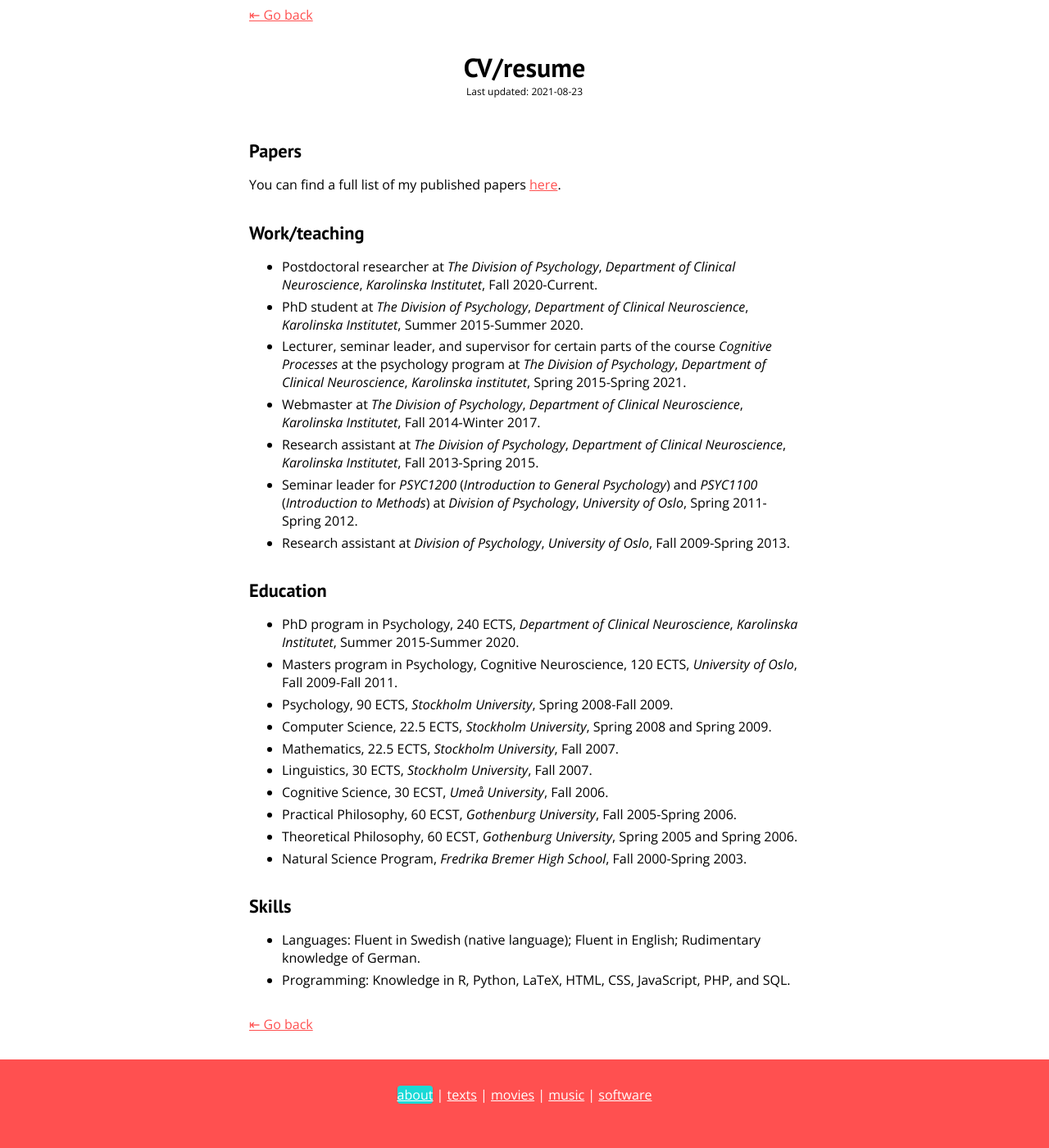
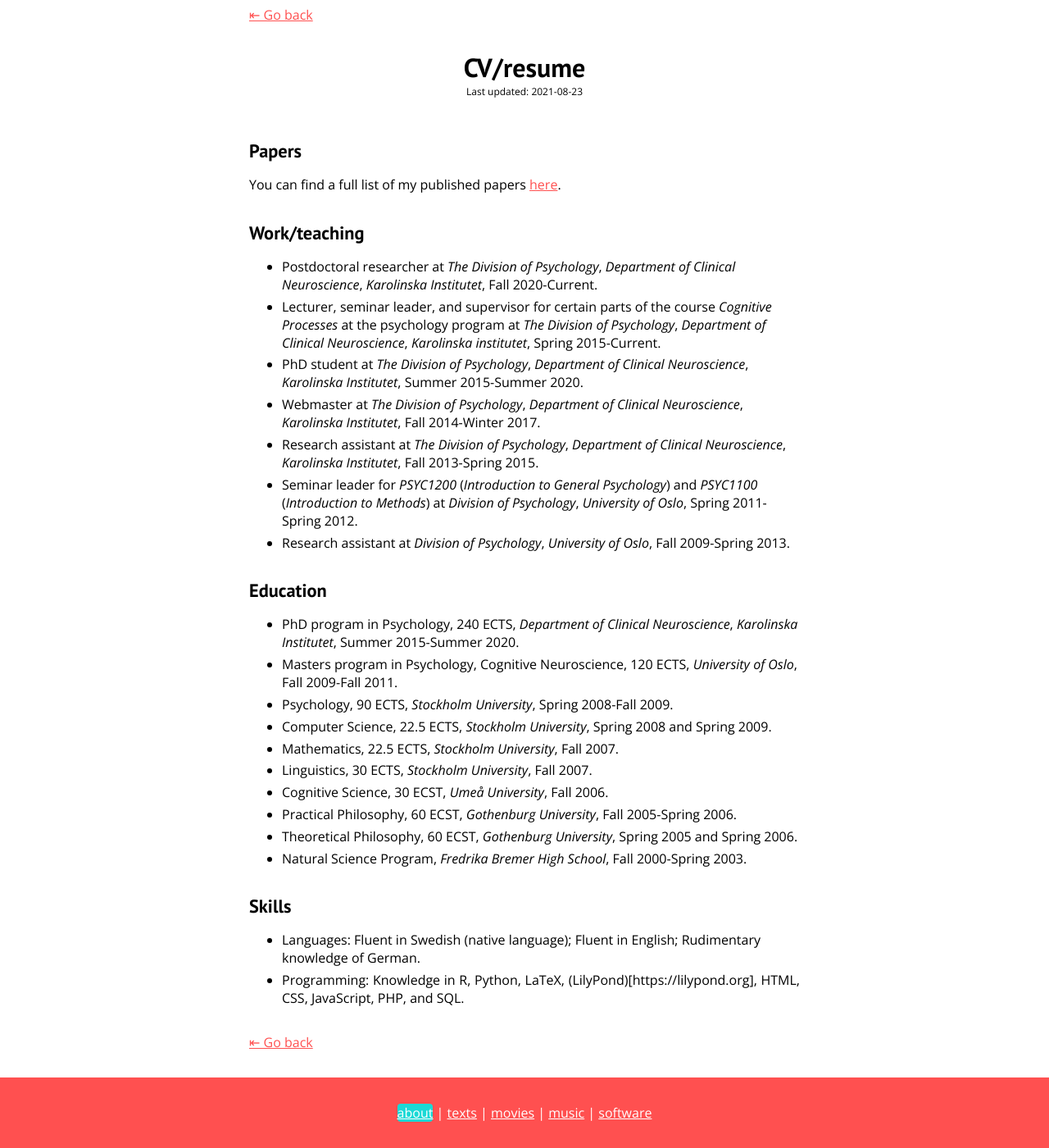
Before and after one commit to Speldosa/Speldosa.github.io, a Jekyll site: the page built from about/cv.md, in a window 1280 px wide and 1400 px high, scrolled down 176 px. Shown: the whole window at 82% size. Built offline with Jekyll 4.4.1, drawn with Linux system fonts in a browser that asks for light colours; before the commit the page ends 1554 px from its top, so only the background shows below that.

Commit message:
Update cv.md

```diff
--- a/about/cv.md
+++ b/about/cv.md
@@ -21,8 +21,8 @@ You can find a full list of my published papers [here](/texts/).
 # Work/teaching
 
 * Postdoctoral researcher at *The Division of Psychology*, *Department of Clinical Neuroscience*, *Karolinska Institutet*, Fall 2020-Current.
+* Lecturer, seminar leader, and supervisor for certain parts of the course *Cognitive Processes* at the psychology program at *The Division of Psychology*, *Department of Clinical Neuroscience*, *Karolinska institutet*, Spring 2015-Current.
 * PhD student at *The Division of Psychology*, *Department of Clinical Neuroscience*, *Karolinska Institutet*, Summer 2015-Summer 2020.
-* Lecturer, seminar leader, and supervisor for certain parts of the course *Cognitive Processes* at the psychology program at *The Division of Psychology*, *Department of Clinical Neuroscience*, *Karolinska institutet*, Spring 2015-Spring 2021.
 * Webmaster at *The Division of Psychology*, *Department of Clinical Neuroscience*, *Karolinska Institutet*, Fall 2014-Winter 2017.
 * Research assistant at *The Division of Psychology*, *Department of Clinical Neuroscience*, *Karolinska Institutet*, Fall 2013-Spring 2015.
 * Seminar leader for *PSYC1200* (*Introduction to General Psychology*) and *PSYC1100* (*Introduction to Methods*) at *Division of Psychology*, *University of Oslo*, Spring 2011-Spring 2012.
@@ -43,6 +43,6 @@ You can find a full list of my published papers [here](/texts/).
 
 # Skills
 * Languages: Fluent in Swedish (native language); Fluent in English; Rudimentary knowledge of German.
-* Programming: Knowledge in R, Python, LaTeX, HTML, CSS, JavaScript, PHP, and SQL.
+* Programming: Knowledge in R, Python, LaTeX, (LilyPond)[https://lilypond.org], HTML, CSS, JavaScript, PHP, and SQL.
 
 <div class="article_back_bottom"><a href="/about/">&#8676; Go back</a></div>
```
